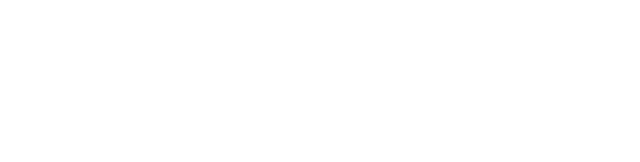
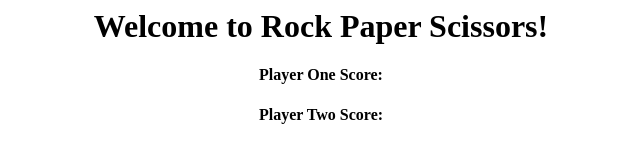
Before and after one commit to MHeinisch/RockPaperScissors_Meetup, a plain HTML site: page index.html in a window 1280 px wide. Shown: the whole page, without its empty margins (319-959 px from the left). Drawn offline with Linux system fonts and the light colour scheme.

Commit message:
index.html initial layout implemented

```diff
--- a/index.html
+++ b/index.html
@@ -5,6 +5,12 @@
 	</head>
 
 	<body>
+		<center>
+			<h1>Welcome to Rock Paper Scissors!</h1>
+			<div>
+				<h4>Player One Score:<div id="p1Score"></div></h4>
+				<h4>Player Two Score:<div id="p2Score"></div></h4>
+			</div>
 	</body>
 
 </html>
```
